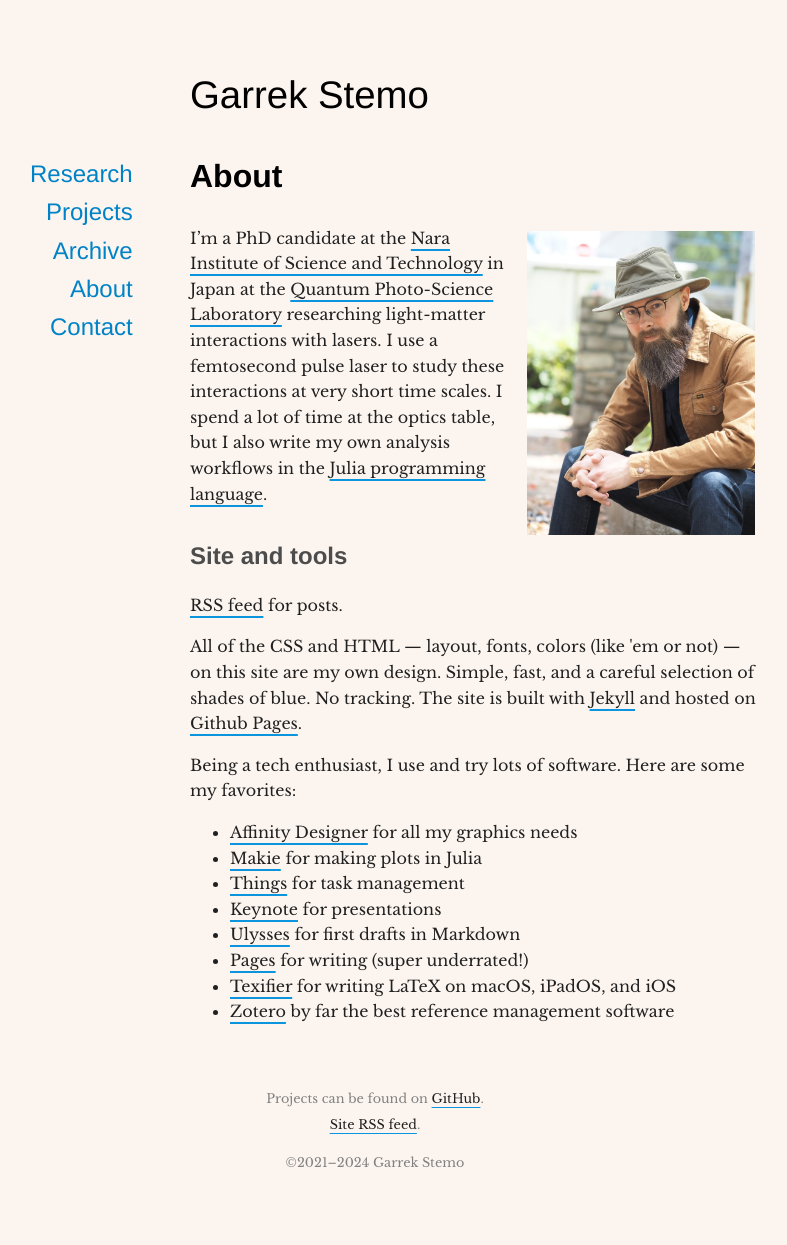
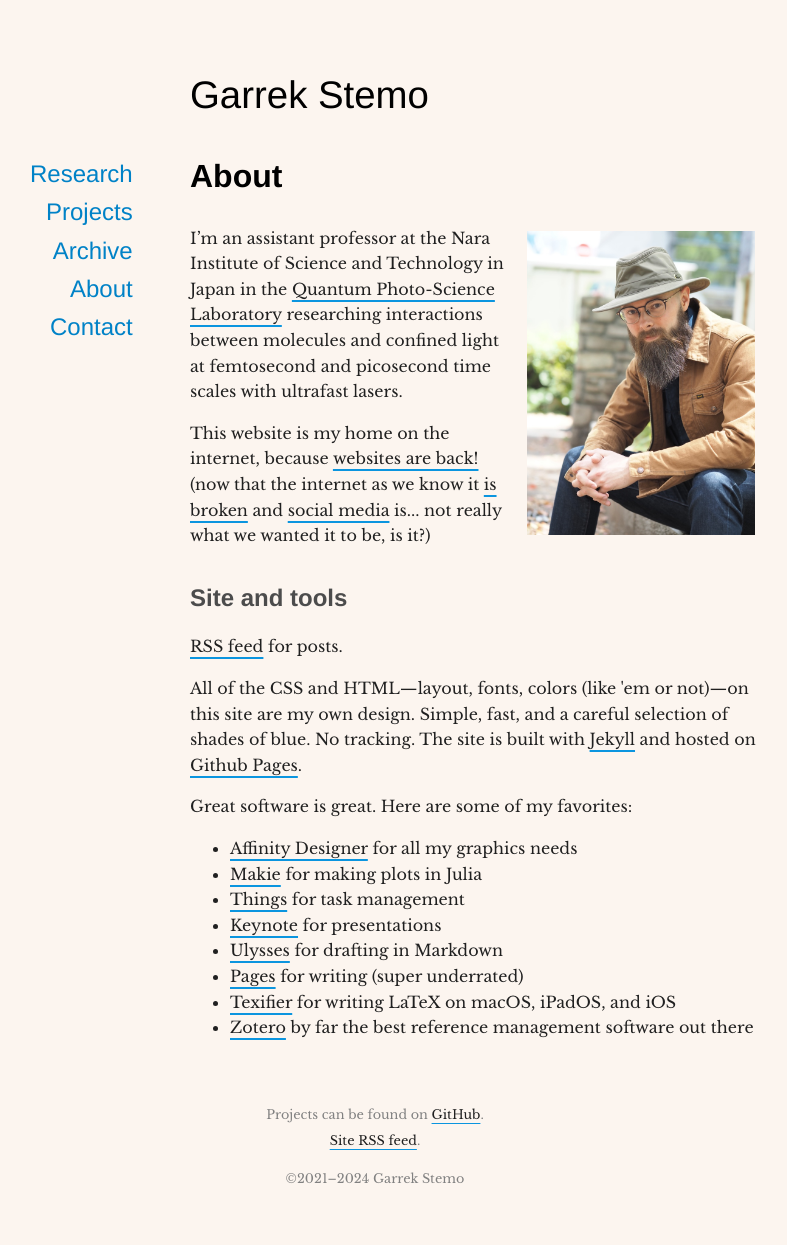
Before and after one commit to garrekstemo/garrekstemo.github.io, a Jekyll site: the page built from about.html, in a window 1280 px wide. Shown: the whole page, without its empty margins (265-1052 px from the left). Built offline with Jekyll 4.4.1, drawn with Linux system fonts in a browser that asks for light colours.

Commit message:
Update about

```diff
--- a/about.html
+++ b/about.html
@@ -10,34 +10,39 @@ permalink: /about/
     <img src="/assets/images/about/small-profile.jpeg" alt="Garrek Stemo"/>
 </figure>
 
-I’m a PhD candidate at the <a href="https://www.naist.jp/en">Nara Institute of Science and Technology</a>
-in Japan at the <a href="https://qps-lab-naist-en.labby.jp">Quantum Photo-Science Laboratory</a> researching light-matter interactions with lasers.
-I use a femtosecond pulse laser to study these interactions at very short time scales.
-I spend a lot of time at the optics table, but I also write my own analysis workflows in the <a href="https://julialang.org">Julia programming language</a>.
+I’m an assistant professor at the Nara Institute of Science and Technology in Japan
+in the <a href="https://qps-lab-naist-en.labby.jp">Quantum Photo-Science Laboratory</a>
+researching interactions between molecules and confined light at femtosecond and picosecond time scales with ultrafast lasers.
 
+
+<p>
+This website is my home on the internet, because <a href="https://www.theverge.com/24087834/hank-green-decoder-podcast-google-youtube-web-media-platforms-distribution-future">websites are back!</a>
+(now that the internet as we know it <a href="https://www.theverge.com/features/23931789/seo-search-engine-optimization-experts-google-results">is broken</a>
+and <a href="https://www.theverge.com/features/23931789/seo-search-engine-optimization-experts-google-results">social media</a> is... not really what we wanted it to be, is it?)
+</p>
 
 <h3>Site and tools</h3>
 
 <a href="/feed.xml">RSS feed</a> for posts.
 
 <p>
-All of the CSS and HTML &mdash; layout, fonts, colors (like 'em or not) &mdash; on this site are my own design.
+All of the CSS and HTML&mdash;layout, fonts, colors (like 'em or not)&mdash;on this site are my own design.
 Simple, fast, and a careful selection of shades of blue.
 No tracking.
 The site is built with <a href="https://jekyllrb.com">Jekyll</a> and hosted on <a href="https://pages.github.com">Github Pages</a>.
 </p>
 
 
-Being a tech enthusiast, I use and try lots of software.
-Here are some my favorites:
+Great software is great.
+Here are some of my favorites:
 
 <ul>
     <li><a href="https://affinity.serif.com">Affinity Designer</a> for all my graphics needs</li>
     <li><a href="https://docs.makie.org/stable/">Makie</a> for making plots in Julia</li>
     <li><a href="https://culturedcode.com/things/">Things</a> for task management</li>
     <li><a href="https://www.apple.com/keynote/">Keynote</a> for presentations</li>
-    <li><a href="https://ulysses.app">Ulysses</a> for first drafts in Markdown</li>
-    <li><a href="https://www.apple.com/pages/">Pages</a> for writing (super underrated!)</li>
+    <li><a href="https://ulysses.app">Ulysses</a> for drafting in Markdown</li>
+    <li><a href="https://www.apple.com/pages/">Pages</a> for writing (super underrated)</li>
     <li><a href="https://www.texifier.com">Texifier</a> for writing LaTeX on macOS, iPadOS, and iOS</li>
-    <li><a href="https://www.zotero.org">Zotero</a> by far the best reference management software</li>
+    <li><a href="https://www.zotero.org">Zotero</a> by far the best reference management software out there</li>
 </ul>
```
Also changed, not shown: contact.html (+0 -10 lines).
